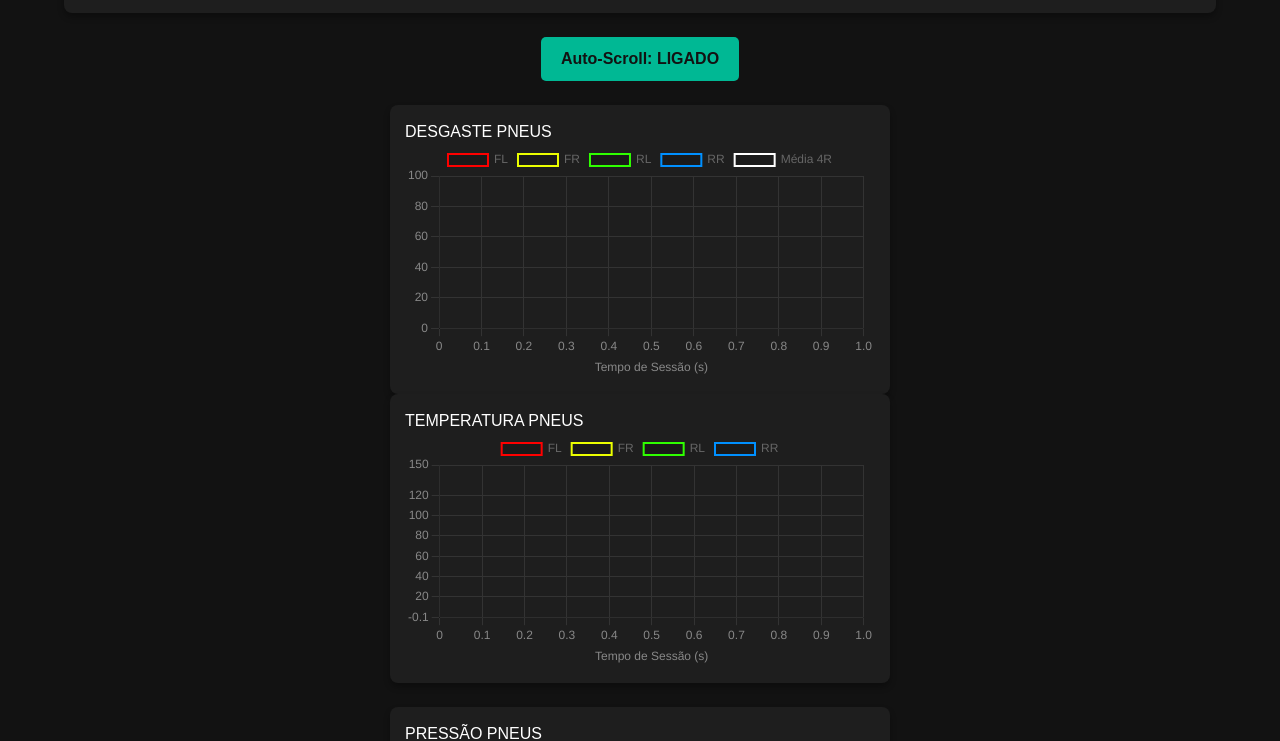
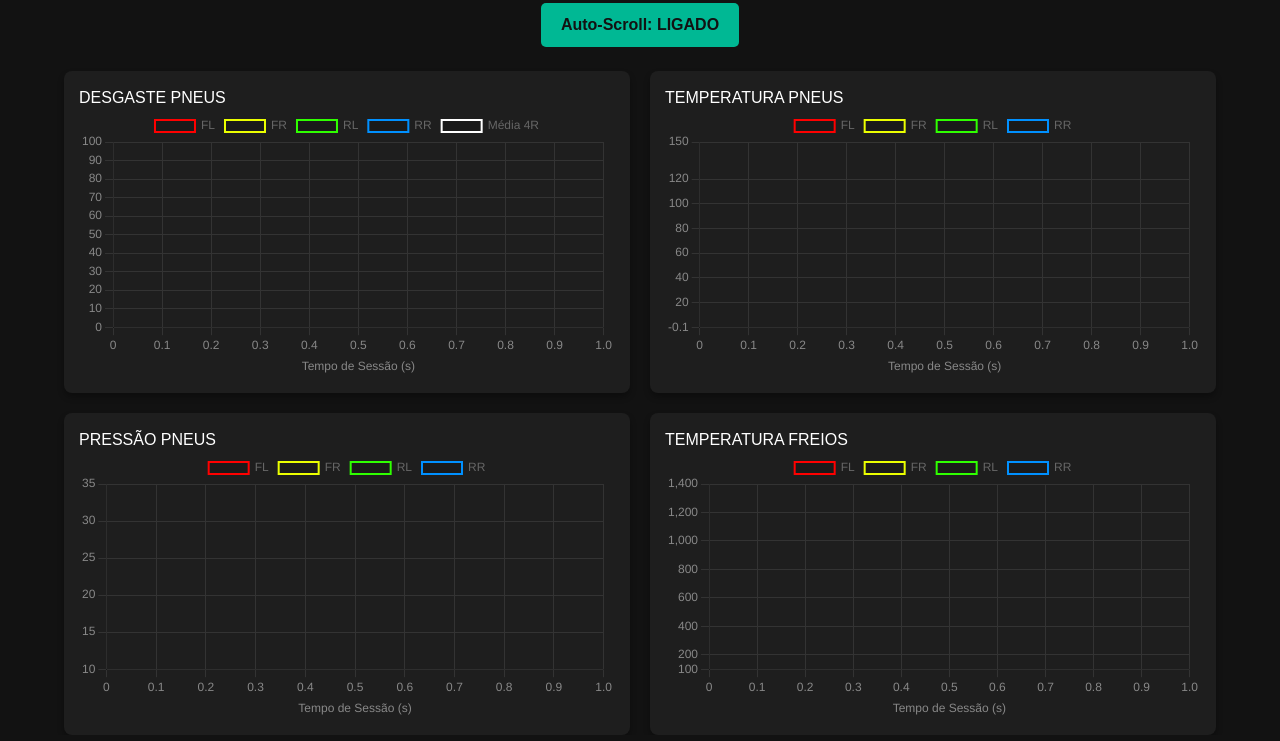
Before and after one commit to VTR-46/HyperCorsaX, a website: page View/sc/wheels.html in a window 1280 px wide. Shown: the part 987-1728 px from the top of the page. Drawn offline with nearby package versions, Linux system fonts and the light colour scheme; some packages are replaced by stand-ins of ours; a script that the page names is missing.

Commit message:
Graficos lado a lado novamente

```diff
--- a/View/Style/wb.css
+++ b/View/Style/wb.css
@@ -85,6 +85,9 @@ body {
     display: flex;
     gap: 10px;
     align-items: center;
+}
+
+.dashboard {
     display: grid;
     grid-template-columns: 1fr 1fr;
     gap: 20px;
@@ -97,7 +100,9 @@ body {
     padding: 15px;
     border-radius: 8px;
     box-shadow: 0 4px 6px rgba(0, 0, 0, 0.3);
-    width: 500px;
+    width: 100%;
+    box-sizing: border-box;
+    min-width: 0;
 }
 
 .meter-panel {
--- a/View/sc/wheels.html
+++ b/View/sc/wheels.html
@@ -142,22 +142,19 @@
     <br>
     <div class="dashboard">
         <div class="chart-container">
-            DESGASTE PNEUS
+            <h3>DESGASTE PNEUS</h3>
             <canvas id="wearChart"></canvas>
         </div>
         <div class="chart-container">
-            TEMPERATURA PNEUS
+            <h3>TEMPERATURA PNEUS</h3>
             <canvas id="tempChart"></canvas>
         </div>
-    </div>
-    <br>
-    <div class="dashboard">
         <div class="chart-container">
-            PRESSÃO PNEUS
+            <h3>PRESSÃO PNEUS</h3>
             <canvas id="pressureChart"></canvas>
         </div>
         <div class="chart-container">
-            TEMPERATURA FREIOS
+            <h3>TEMPERATURA FREIOS</h3>
             <canvas id="brakeChart"></canvas>
         </div>
     </div>
```
